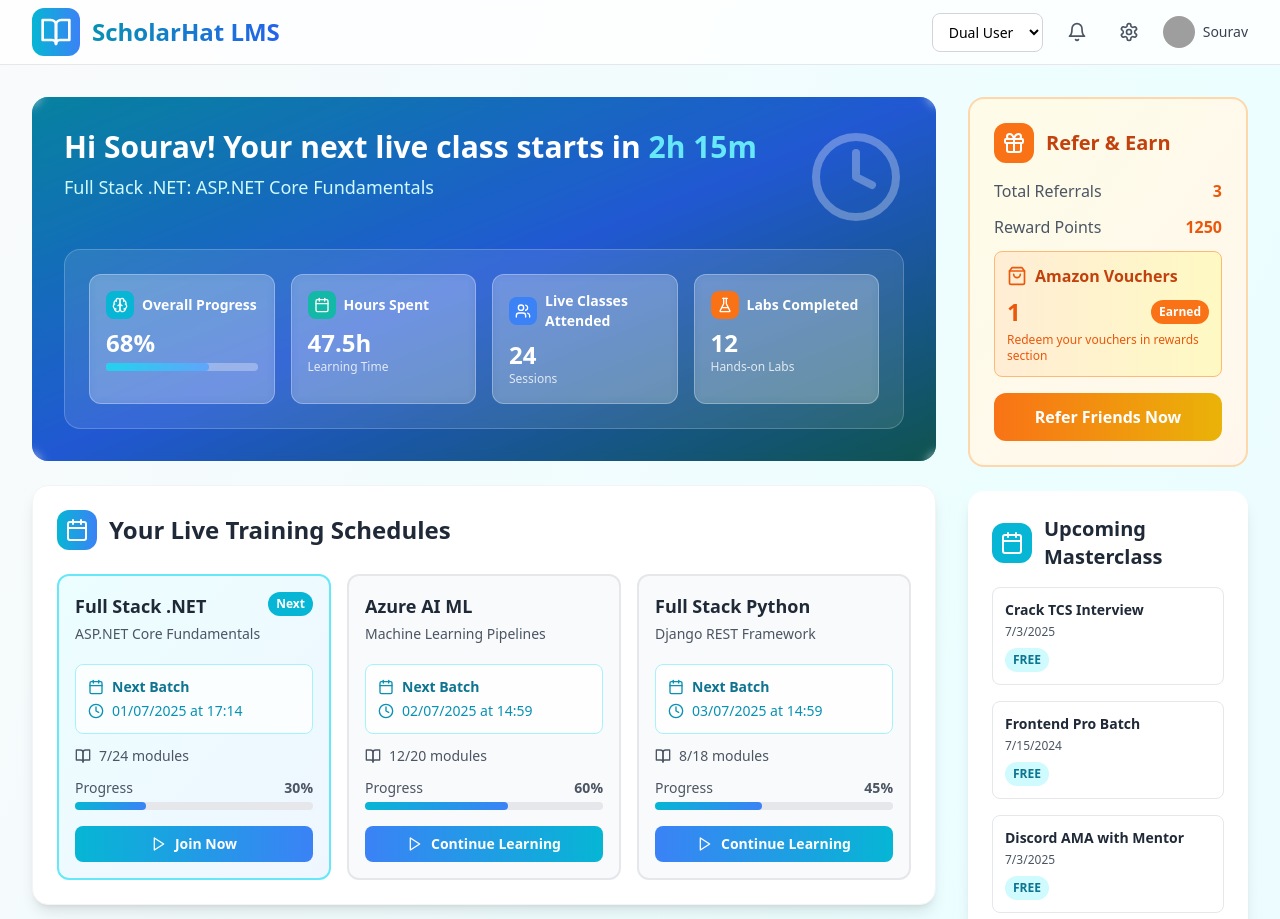
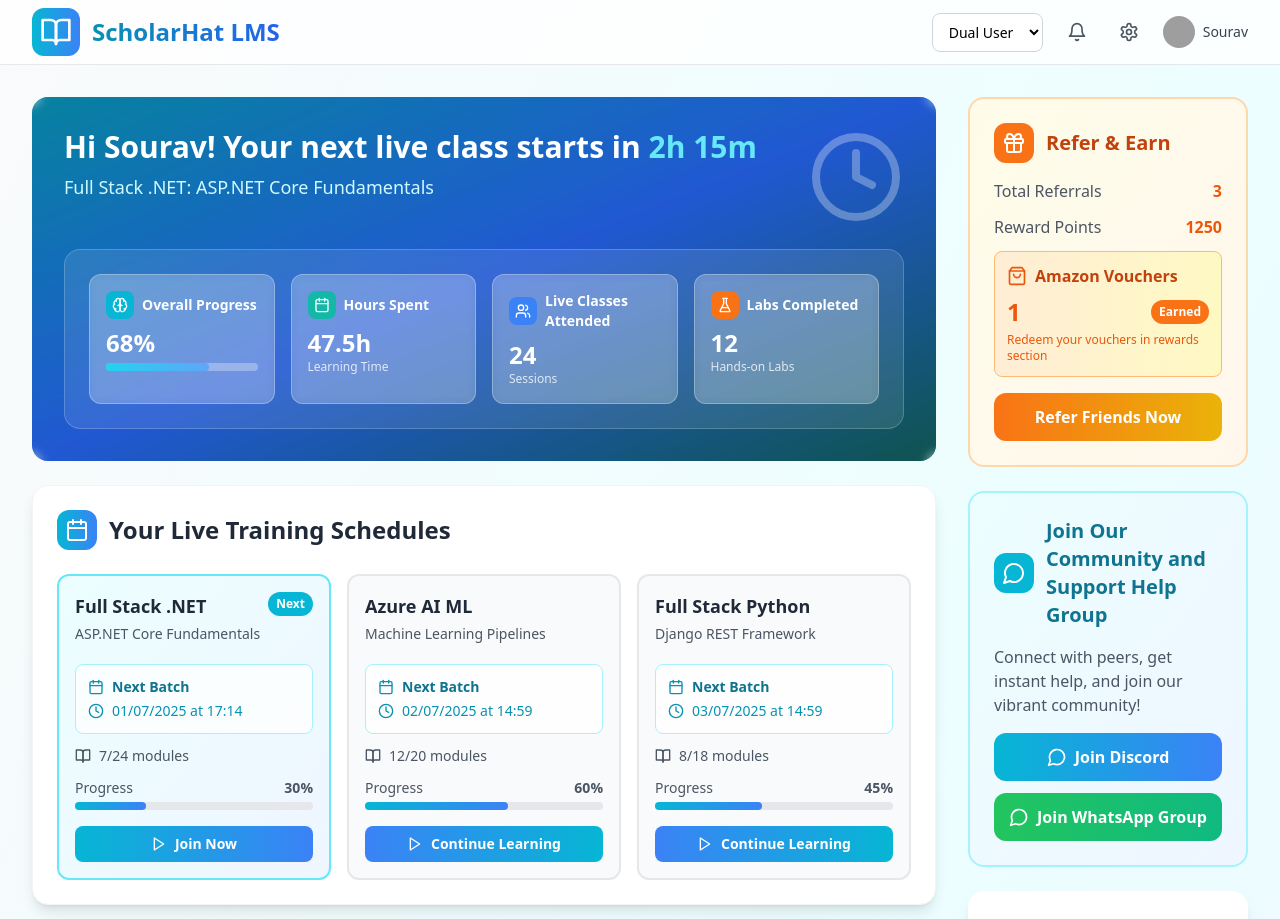
Before and after one commit to souravkmr1/LMS_dashboard, a React (Vite) app: page / in a window 1280 px wide. Shown: the top 919 px of the page. Built offline with nearby package versions, Linux system fonts and the light colour scheme; grey boxes are pictures that could not be loaded.

Commit message:
Add Discord and WhatsApp community support section to sidebar

```diff
--- a/src/components/Sidebar.tsx
+++ b/src/components/Sidebar.tsx
@@ -1,5 +1,5 @@
 import React from 'react';
-import { Gift, Calendar, TrendingUp, Users, Star, Trophy, ShoppingBag } from 'lucide-react';
+import { Gift, MessageCircle, Calendar, TrendingUp, Users, Star, Trophy, ShoppingBag } from 'lucide-react';
 import { Referral, Event } from '../types';
 import EventCard from './EventCard';
 
@@ -61,6 +61,30 @@ export default function Sidebar({ referral, events, userType }: SidebarProps) {
         </button>
       </div>
 
+      {/* Community Support Widget */}
+      <div className="bg-gradient-to-br from-cyan-50 to-blue-50 border-2 border-cyan-200 rounded-2xl p-6">
+        <div className="flex items-center gap-3 mb-4">
+          <div className="bg-cyan-500 p-2 rounded-xl">
+            <MessageCircle className="w-6 h-6 text-white" />
+          </div>
+          <h3 className="text-xl font-bold text-cyan-700">Join Our Community and Support Help Group</h3>
+        </div>
+
+        <p className="text-gray-600 mb-4">Connect with peers, get instant help, and join our vibrant community!</p>
+
+        <div className="space-y-3">
+          <button className="w-full bg-gradient-to-r from-cyan-500 to-blue-500 text-white py-3 rounded-xl font-semibold hover:from-cyan-600 hover:to-blue-600 transition-all duration-300 flex items-center justify-center gap-2">
+            <MessageCircle className="w-5 h-5" />
+            Join Discord
+          </button>
+
+          <button className="w-full bg-gradient-to-r from-green-500 to-emerald-500 text-white py-3 rounded-xl font-semibold hover:from-green-600 hover:to-emerald-600 transition-all duration-300 flex items-center justify-center gap-2">
+            <MessageCircle className="w-5 h-5" />
+            Join WhatsApp Group
+          </button>
+        </div>
+      </div>
+
       {/* Upcoming Masterclass */}
       <div className="bg-white rounded-2xl p-6 shadow-lg">
         <div className="flex items-center gap-3 mb-4">
```
